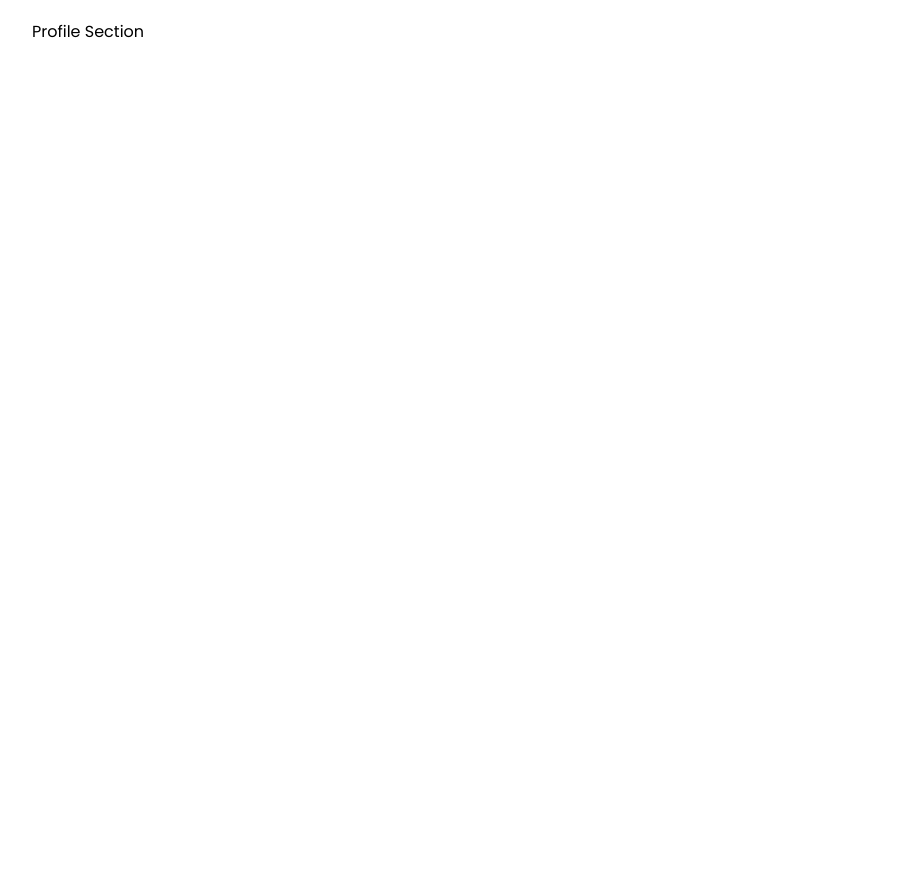
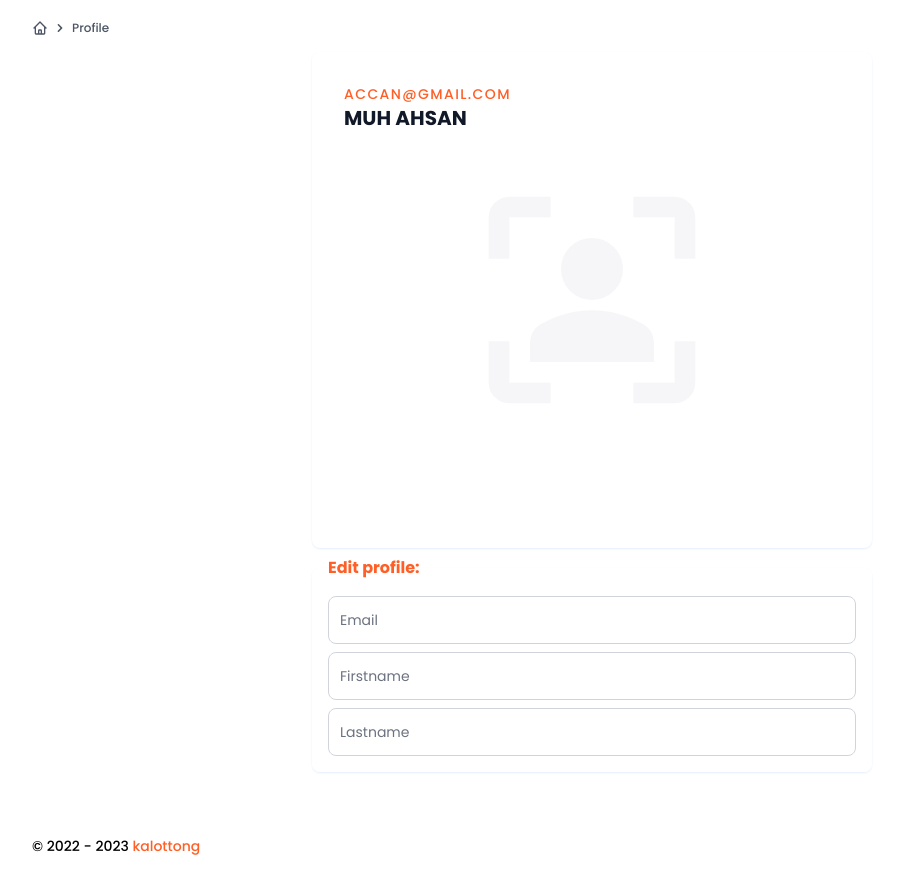
Before and after one commit to muhahsanarifin/kalottong, a Next.js app: page /users/profile in a window 1280 px wide. Shown: the whole page, without its empty margins (48-949 px from the left). Before the commit the page ends 800 px from the top, so only its background shows below. Built offline with nearby package versions, Linux system fonts and the light colour scheme.

Commit message:
Updated profile.tsx

```diff
--- a/src/pages/users/profile.tsx
+++ b/src/pages/users/profile.tsx
@@ -1,15 +1,168 @@
 import React, { useState } from "react";
 import { TitleProfile } from "@/components/Layout";
+import Footer from "@/components/Footer";
+import Image from "next/image";
+import { Icon } from "@iconify/react";
+import Breadcrumb from "@/components/Breadcrumb";
 
 const Profile = () => {
+  const handleFirstname = (e: any) => {
+    console.log(e.target.value);
+    console.log(
+      ((document.getElementById("firstnameDisplay") as HTMLElement).innerHTML =
+        e.target.value)
+    );
+  };
+
+  const handleLastname = (e: any) => {
+    console.log(e.target.value);
+  };
+
   return (
     <>
       <TitleProfile>
-        <header></header>
-        <main>
-          <h1>Profile Section</h1>
+        <header className="flex">
+          <Breadcrumb page="Profile"/>
+        </header>
+        <main className="min-h-screen">
+          <div className="h-min flex flex-col m-auto gap-2 py-4 xs:py-0">
+            <a
+              href="#"
+              className="group relative block bg-white rounded-lg p-4 shadow-sm shadow-indigo-100 mx-auto w-[50%] h-full"
+            >
+              {false ? (
+                <Image
+                  alt="Developer"
+                  src=""
+                  className="absolute inset-0 h-full w-full object-cover opacity-75 transition-opacity group-hover:opacity-50"
+                  width={500}
+                  height={500}
+                />
+              ) : (
+                // <h1 className="absolute inset-0 h-full w-full object-cover opacity-75 transition-opacity group-hover:opacity-50">
+                //   Image not found
+                // </h1>
+                <Icon
+                  icon="material-symbols:frame-person"
+                  className="absolute inset-0 h-[50%] w-[50%] object-cover opacity-75 transition-opacity group-hover:opacity-50 text-gray-100 m-auto"
+                />
+              )}
+
+              <div className="relative p-4 sm:p-6 lg:p-8">
+                <p className="text-sm font-medium uppercase tracking-widest text-red-orange">
+                  accan@gmail.com
+                </p>
+
+                <p className="text-xl font-bold text-gray-900 sm:text-2xl">
+                  <span id="firstnameDisplay" className="firstname">
+                    MUH
+                  </span>{" "}
+                  <span className="lastnameDisplay">AHSAN</span>
+                </p>
+
+                <div className="mt-32 sm:mt-48 lg:mt-64">
+                  <div className="translate-y-8 transform opacity-0 transition-all group-hover:translate-y-0 group-hover:opacity-100">
+                    {/* <p className="text-sm text-white">
+                      Lorem ipsum dolor, sit amet consectetur adipisicing elit.
+                      Omnis perferendis hic asperiores quibusdam quidem
+                      voluptates doloremque reiciendis nostrum harum.
+                      Repudiandae?
+                    </p> */}
+
+                    <div className="flex items-center justify-center w-full">
+                      <label
+                        htmlFor="dropzone-file"
+                        className="flex flex-col items-center justify-center w-full h-64 border-2 border-gray-300 border-dashed rounded-lg cursor-pointer bg-gray-50 dark:hover:bg-bray-800 dark:bg-gray-700 hover:bg-gray-100 dark:border-gray-600 dark:hover:border-gray-500 dark:hover:bg-gray-600"
+                      >
+                        <div className="flex flex-col items-center justify-center pt-5 pb-6">
+                          <svg
+                            aria-hidden="true"
+                            className="w-10 h-10 mb-3 text-gray-400"
+                            fill="none"
+                            stroke="currentColor"
+                            viewBox="0 0 24 24"
+                            xmlns="http://www.w3.org/2000/svg"
+                          >
+                            <path
+                              strokeLinecap="round"
+                              strokeLinejoin="round"
+                              strokeWidth="2"
+                              d="M7 16a4 4 0 01-.88-7.903A5 5 0 1115.9 6L16 6a5 5 0 011 9.9M15 13l-3-3m0 0l-3 3m3-3v12"
+                            ></path>
+                          </svg>
+                          <p className="mb-2 text-sm text-gray-500 dark:text-gray-400">
+                            <span className="font-semibold">
+                              Click to upload
+                            </span>{" "}
+                            or drag and drop
+                          </p>
+                          <p className="text-xs text-gray-500 dark:text-gray-400">
+                            SVG, PNG, JPG or GIF (MAX. 800x400px)
+                          </p>
+                        </div>
+                        <input
+                          id="dropzone-file"
+                          type="file"
+                          className="hidden"
+                        />
+                      </label>
+                    </div>
+                  </div>
+                </div>
+              </div>
+            </a>
+            <fieldset className="bg-white rounded-lg p-4 shadow-sm shadow-indigo-100 mx-auto w-[50%] p-2 flex flex-col gap-y-2">
+              <legend className="text-red-orange font-bold">
+                Edit profile:
+              </legend>
+              <div className="relative">
+                <input
+                  type="text"
+                  id="email"
+                  className="block px-2.5 pb-2.5 pt-4 w-full text-sm text-gray-900 bg-transparent rounded-lg border-1 border-gray-300 appearance-none dark:text-white dark:border-gray-600 dark:focus:border-blue-500 focus:outline-none focus:ring-0 focus:border-blue-600 peer"
+                  placeholder=" "
+                />
+                <label
+                  htmlFor="email"
+                  className="absolute text-sm text-gray-500 dark:text-gray-400 duration-300 transform -translate-y-4 scale-75 top-2 z-10 origin-[0] bg-white dark:bg-gray-900 px-2 peer-focus:px-2 peer-focus:text-blue-600 peer-focus:dark:text-blue-500 peer-placeholder-shown:scale-100 peer-placeholder-shown:-translate-y-1/2 peer-placeholder-shown:top-1/2 peer-focus:top-2 peer-focus:scale-75 peer-focus:-translate-y-4 left-1"
+                >
+                  Email
+                </label>
+              </div>
+              <div className="relative">
+                <input
+                  type="text"
+                  id="firstname"
+                  className="block px-2.5 pb-2.5 pt-4 w-full text-sm text-gray-900 bg-transparent rounded-lg border-1 border-gray-300 appearance-none dark:text-white dark:border-gray-600 dark:focus:border-blue-500 focus:outline-none focus:ring-0 focus:border-blue-600 peer"
+                  placeholder=" "
+                  onChange={handleFirstname}
+                />
+                <label
+                  htmlFor="firstname"
+                  className="absolute text-sm text-gray-500 dark:text-gray-400 duration-300 transform -translate-y-4 scale-75 top-2 z-10 origin-[0] bg-white dark:bg-gray-900 px-2 peer-focus:px-2 peer-focus:text-blue-600 peer-focus:dark:text-blue-500 peer-placeholder-shown:scale-100 peer-placeholder-shown:-translate-y-1/2 peer-placeholder-shown:top-1/2 peer-focus:top-2 peer-focus:scale-75 peer-focus:-translate-y-4 left-1"
+                >
+                  Firstname
+                </label>
+              </div>
+              <div className="relative">
+                <input
+                  type="text"
+                  id="lastname"
+                  className="block px-2.5 pb-2.5 pt-4 w-full text-sm text-gray-900 bg-transparent rounded-lg border-1 border-gray-300 appearance-none dark:text-white dark:border-gray-600 dark:focus:border-blue-500 focus:outline-none focus:ring-0 focus:border-blue-600 peer"
+                  placeholder=" "
+                  onChange={handleLastname}
+                />
+                <label
+                  htmlFor="lastname"
+                  className="absolute text-sm text-gray-500 dark:text-gray-400 duration-300 transform -translate-y-4 scale-75 top-2 z-10 origin-[0] bg-white dark:bg-gray-900 px-2 peer-focus:px-2 peer-focus:text-blue-600 peer-focus:dark:text-blue-500 peer-placeholder-shown:scale-100 peer-placeholder-shown:-translate-y-1/2 peer-placeholder-shown:top-1/2 peer-focus:top-2 peer-focus:scale-75 peer-focus:-translate-y-4 left-1"
+                >
+                  Lastname
+                </label>
+              </div>
+            </fieldset>
+          </div>
         </main>
-        <footer></footer>
+        <Footer />
       </TitleProfile>
     </>
   );
```
